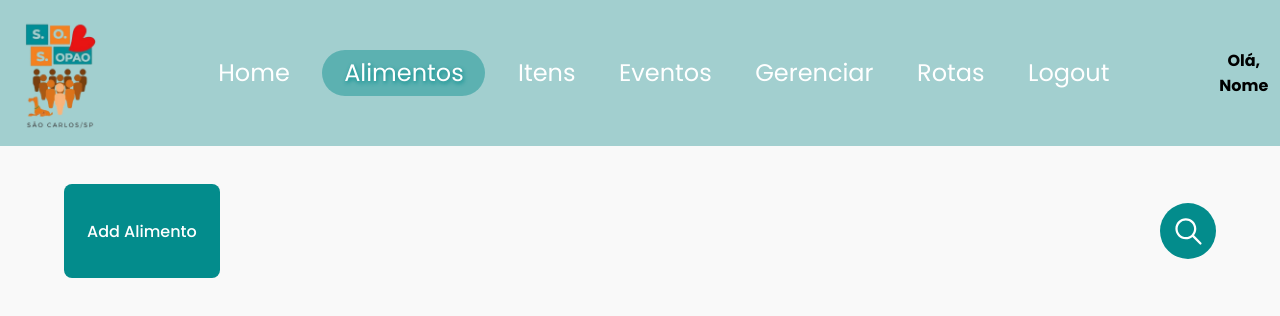
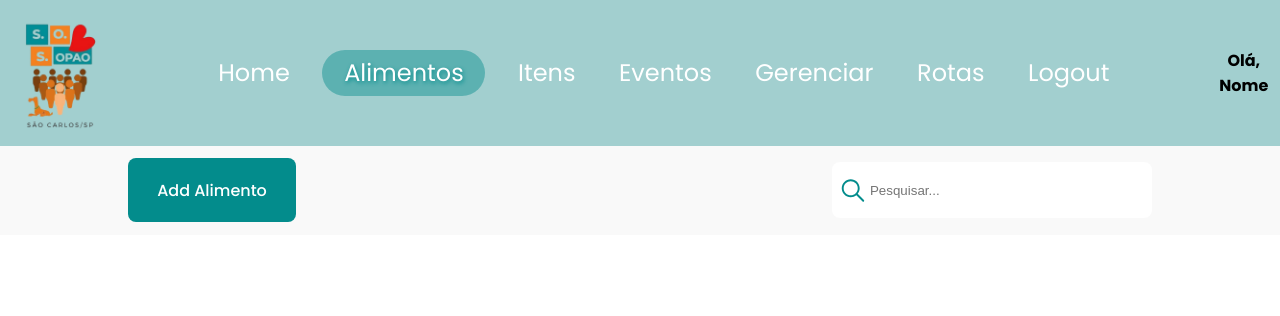
Before and after one commit to LuisHDantas/Projeto-SOSopao, a React (Create React App) app in the folder sosopao-app/: page /alimentos in a window 1280 px wide. Shown: the top 316 px of the page. Built offline with nearby package versions, Linux system fonts and the light colour scheme.

Commit message:
feat: Botão pesquisa/adicionar

```diff
--- a/sosopao-app/src/components/buttomSearch/index.jsx
+++ b/sosopao-app/src/components/buttomSearch/index.jsx
@@ -3,8 +3,11 @@ import './style.css';
 
 export function ButtonSearch(){
     return(
+
         <button className="search">
             <IoIosSearch />
+            <input class="search-txt" type="text" placeholder="Pesquisar..."/>
         </button>
+
     );
 }
--- a/sosopao-app/src/components/buttomSearch/style.css
+++ b/sosopao-app/src/components/buttomSearch/style.css
@@ -1,6 +1,6 @@
 .search{
+    cursor: pointer;
     font-size: 35px;
-    color: white;
     width: 7vh;
     height: 7vh;
     display: flex;
@@ -8,5 +8,66 @@
     align-items: center;
     border: none;
     border-radius: 50%;
+    color: white;
     background-color: #038C8C;
+    transition: 0.8s;
 }
+
+.search:hover{
+    width: 300px;
+    border-radius: 8px;;
+    transition: 0.8s;
+    color: #038C8C;
+    background-color: white;
+}
+
+.search-txt:active{
+    width: 200px;
+}
+
+.search-txt:focus{
+    width: 200px;
+}
+
+.search:focus{
+    width: 300px;
+    border-radius: 8px;;
+    color: #038C8C;
+    background-color: white;
+}
+
+.search:hover input{
+    width: 200px;
+    cursor: pointer;
+}
+
+.search input{
+    width: 0;
+    outline: none;
+    border: none;
+    font-weight: 500px;
+    transition: 0.8s;
+    background: transparent;
+}
+
+
+@media (min-width: 992px){
+
+    .search{
+        color: #038C8C;
+        border-radius: 8px;
+        width: 40vh;
+        background-color: white;
+        justify-content: space-around;
+        transition: 0.8s;
+    }
+
+    .search input{
+        width: 40vh;
+    }
+
+    .text{
+        font-size: 20px;
+    }
+
+}
--- a/sosopao-app/src/components/buttonAdd/style.css
+++ b/sosopao-app/src/components/buttonAdd/style.css
@@ -1,5 +1,7 @@
 .add{
-    padding: 3% 2%;
+    cursor: pointer;
+    width: 20vh;
+    height: 7vh;
     background-color: #038C8C;
     color: white;
     font-size: 16px;
@@ -8,3 +10,10 @@
     font-weight: 500;
     font-family: 'Poppins', sans-serif;
 }
+
+@media (min-width: 992px){
+    .add{
+        width: 21vh;
+        height: 8vh;
+    }
+}
--- a/sosopao-app/src/styles/alimentos.css
+++ b/sosopao-app/src/styles/alimentos.css
@@ -1,7 +1,14 @@
 #add-search{
     padding: 3% 5%;
     background-color: #F9F9F9;
-    display: flex;
+    display:flex;
     justify-content: space-between;
     align-items: center;
 }
+
+@media (min-width: 992px){
+
+    #add-search{
+        padding: 1% 10%;
+    }
+}
```
